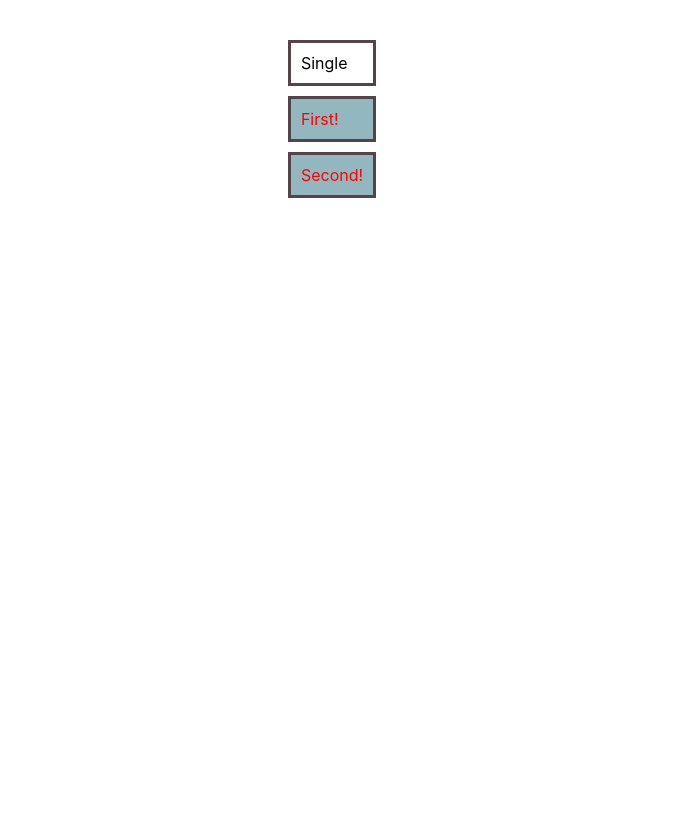
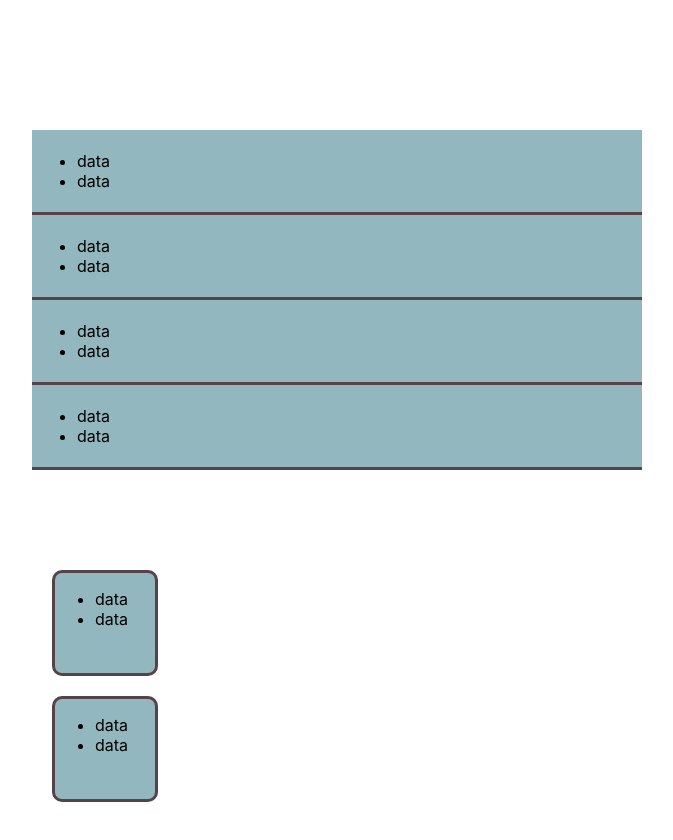
Before and after one commit to KimzCodes/reactCloneElement, a React (Create React App) app: page / in a window 1280 px wide. Shown: the top 840 px of the page, without its empty margins (308-981 px from the left). Before the commit the page ends 800 px from the top, so only its background shows below. Built offline with nearby package versions, Linux system fonts and the light colour scheme.

Commit message:
completed examle

```diff
--- a/src/App.js
+++ b/src/App.js
@@ -1,25 +1,28 @@
-import Button from './components/Button';
-import ButtonGroup from './components/ButtonGroup';
+import List from './components/List';
+import ShapOne from './components/ShapOne';
+import ShapTwo from './components/ShapTwo';
 
 function App() {
-  // const userData = [
-  //   { id: 1, name: 'kareem', email: 'kareem@email.com', age: 30 },
-  //   { id: 2, name: 'amr', email: 'amr@email.com', age: 30 },
-  //   { id: 3, name: 'wafaa', email: 'wafaa@email.com', age: 32 },
-  //   { id: 4, name: 'safaa', email: 'safaa@email.com', age: 33 },
-  // ];
-  const callBackFn = (title) => {
-    console.log(title);
-  };
+  const userData = [
+    { id: 1, name: 'kareem', email: 'kareem@email.com', age: 30 },
+    { id: 2, name: 'amr', email: 'amr@email.com', age: 30 },
+    { id: 3, name: 'wafaa', email: 'wafaa@email.com', age: 32 },
+    { id: 4, name: 'safaa', email: 'safaa@email.com', age: 33 },
+  ];
+
+  const userData2 = [
+    { id: 1, name: 'aly', email: 'kareem@email.com', age: 30 },
+    { id: 2, name: 'hesham', email: 'amr@email.com', age: 30 },
+  ];
 
   return (
     <div className='App'>
-      <Button callBackFn={callBackFn}>Single</Button>
-
-      <ButtonGroup>
-        <Button callBackFn={callBackFn}>First</Button>
-        <Button callBackFn={callBackFn}>Second</Button>
-      </ButtonGroup>
+      <List items={userData}>
+        <ShapOne />
+      </List>
+      <List items={userData2}>
+        <ShapTwo />
+      </List>
     </div>
   );
 }
--- a/src/components/List.js
+++ b/src/components/List.js
@@ -1,18 +1,11 @@
 import React from 'react';
 
 const List = ({ children, items }) => {
-  const itemHandler = items.map((item) =>
-    React.cloneElement(
-      children,
-      {
-        key: item.id,
-        ...item,
-      },
-      'wrapper'
-    )
+  const dataHandler = items.map((item) =>
+    React.cloneElement(children, { key: item.id, item })
   );
 
-  return <div className='list'>{itemHandler}</div>;
+  return <div className='list'>{dataHandler}</div>;
 };
 
 export default List;
```
